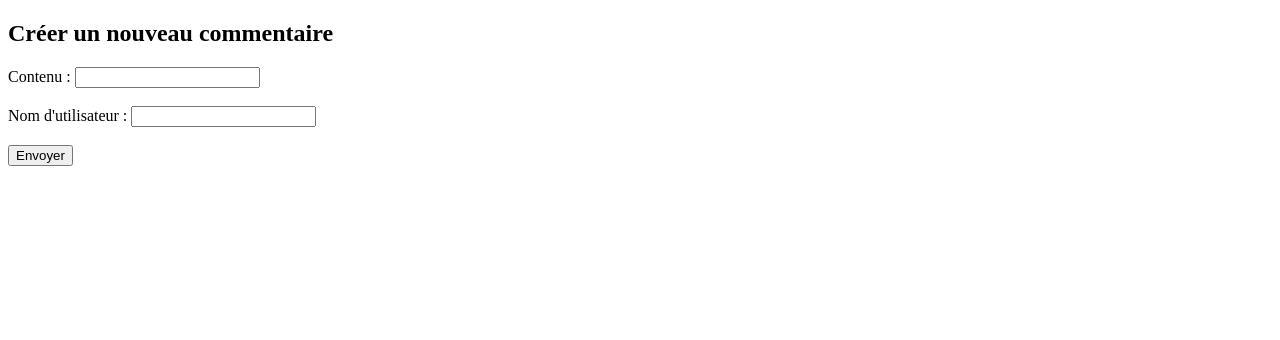
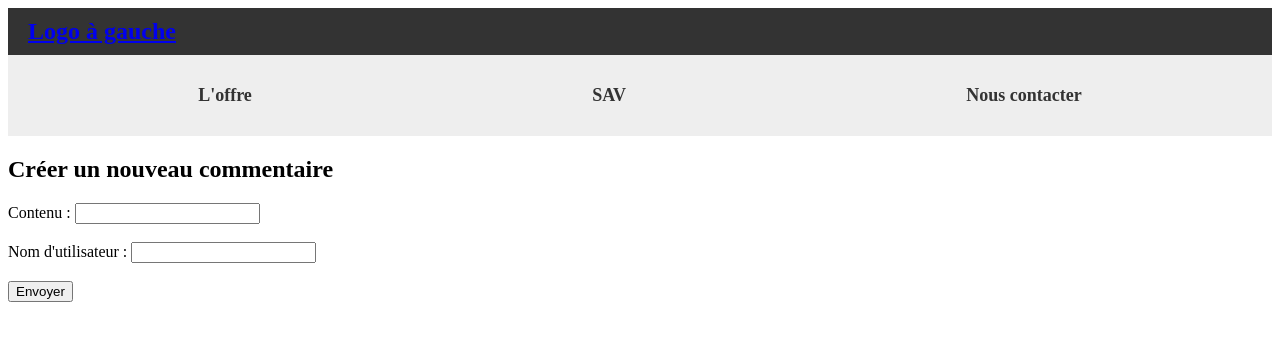
Before and after one commit to AntoineRai/FreeDisplaySite, a plain HTML site: page frontend/html/creationComment.html in a window 1280 px wide. Drawn offline with Linux system fonts and the light colour scheme; no server answers.

Commit message:
R.0.0.3 - Stable version

```diff
--- a/frontend/css/style.css
+++ b/frontend/css/style.css
@@ -0,0 +1,36 @@
+      /* Style pour le header */
+      header {
+        display: flex;
+        justify-content: space-between;
+        align-items: center;
+        background-color: #333;
+        color: #fff;
+        padding: 10px 20px;
+      }
+
+      /* Style pour le logo */
+      .logo {
+        font-size: 24px;
+        font-weight: bold;
+      }
+
+      /* Style pour les zones de texte */
+      .menu {
+        display: flex;
+        justify-content: space-around;
+        background-color: #eee;
+        padding: 20px;
+      }
+
+      .menu a {
+        text-decoration: none;
+        color: #333;
+        font-size: 18px;
+        font-weight: bold;
+        padding: 10px;
+      }
+
+      .menu a:hover {
+        color: #fff;
+        background-color: #333;
+      }
--- a/frontend/html/creationComment.html
+++ b/frontend/html/creationComment.html
@@ -2,8 +2,19 @@
 <html>
 <head>
 	<title>Formulaire HTML</title>
+  <link rel="stylesheet" type="text/css" href="../css/style.css" />
 </head>
 <body>
+  <header>
+    <a href="index.html">
+    <div class="logo">Logo à gauche</div>
+    </a>
+  </header>
+  <div class="menu">
+    <a href="offre.html">L'offre</a>
+    <a href="creationPost.html">SAV</a>
+    <a href="contact.html">Nous contacter</a>
+  </div>
 
   <div id="post"></div>
 
--- a/frontend/js/creationComment.js
+++ b/frontend/js/creationComment.js
@@ -66,6 +66,8 @@ function submitForm() {
     })
     .then(response => {
       console.log(response);
+      alert("Commentaire bien envoyé !")
+      location.reload();
     })
     .catch(error => {
       console.error(error);
--- a/frontend/js/creationPost.js
+++ b/frontend/js/creationPost.js
@@ -1,4 +1,5 @@
 const listOfPost = document.getElementById("listOfPost")
+console.log(new Date())
 
 //AFFICHAGE DES POSTS
 fetch("http://localhost:3000/api/getPosts")
@@ -55,6 +56,8 @@ function submitForm() {
     })
     .then(response => {
       console.log(response);
+      alert("Post bien envoyé !")
+      location.reload();
     })
     .catch(error => {
       console.error(error);
```
Also changed, not shown: backend/services/comment.js (+20 -2 lines), backend/services/post.js (+20 -2 lines), frontend/html/creationPost.html (+11 -0 lines), frontend/html/index.html (+21 -0 lines).
